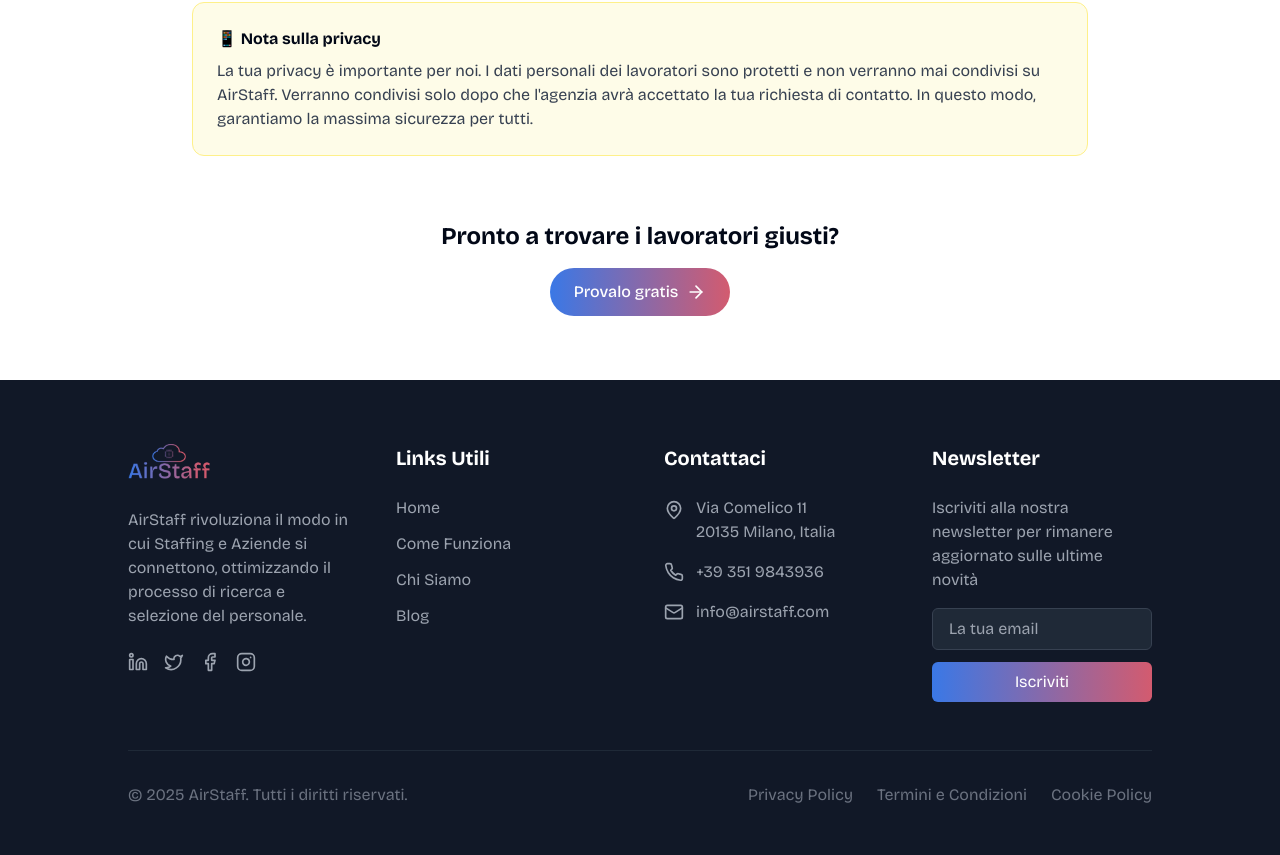
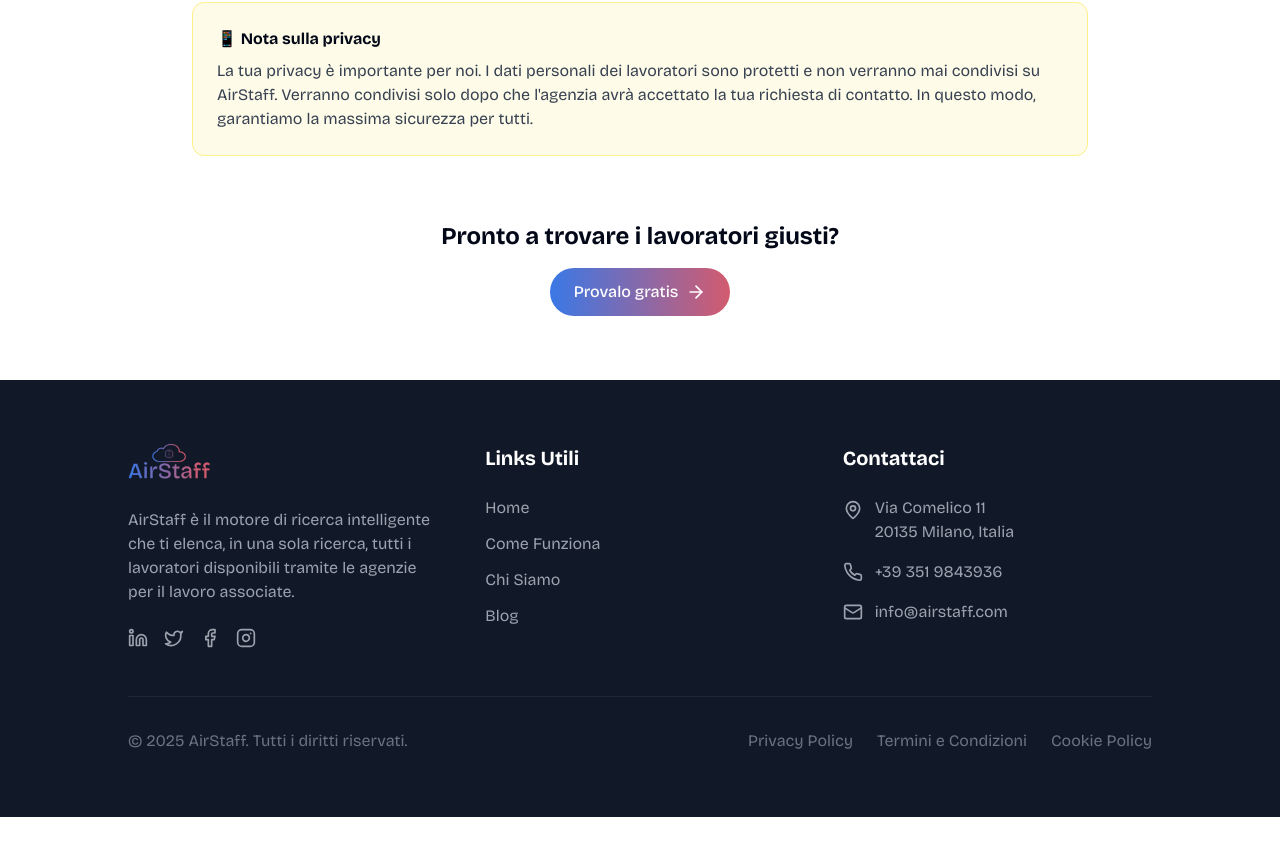
Before and after one commit to DanieleBenzi/airstaff-match-connect, a React (Vite) app: page /come-funziona in a window 1280 px wide. Shown: the part 1590-2445 px from the top of the page. After the commit the page ends 2407 px from the top, so only its background shows below. Built offline with nearby package versions, Linux system fonts and the light colour scheme.

Commit message:
Refactor: Update copy and remove newsletter
Update the copy in the footer and hero section.
Remove the newsletter section from the footer.

```diff
--- a/src/components/Footer.tsx
+++ b/src/components/Footer.tsx
@@ -8,12 +8,11 @@ const Footer: React.FC = () => {
   return (
     <footer className="bg-gray-900 text-white py-16 px-6 md:px-12 lg:px-24">
       <div className="container mx-auto">
-        <div className="grid grid-cols-1 md:grid-cols-2 lg:grid-cols-4 gap-12">
+        <div className="grid grid-cols-1 md:grid-cols-2 lg:grid-cols-3 gap-12">
           <div>
             <Logo className="mb-6" />
             <p className="text-gray-400 mb-6">
-              AirStaff rivoluziona il modo in cui Staffing e Aziende si connettono,
-              ottimizzando il processo di ricerca e selezione del personale.
+              AirStaff è il motore di ricerca intelligente che ti elenca, in una sola ricerca, tutti i lavoratori disponibili tramite le agenzie per il lavoro associate.
             </p>
             <div className="flex space-x-4">
               <a href="#" className="text-gray-400 hover:text-white transition-colors">
@@ -71,28 +70,6 @@ const Footer: React.FC = () => {
               </li>
             </ul>
           </div>
-
-          <div>
-            <h3 className="text-xl font-bold mb-6">Newsletter</h3>
-            <p className="text-gray-400 mb-4">
-              Iscriviti alla nostra newsletter per rimanere aggiornato sulle ultime novità
-            </p>
-            <form className="space-y-3">
-              <div>
-                <input
-                  type="email"
-                  placeholder="La tua email"
-                  className="w-full px-4 py-2 rounded-md bg-gray-800 border border-gray-700 text-white focus:outline-none focus:ring-2 focus:ring-airstaff-blue"
-                />
-              </div>
-              <button
-                type="submit"
-                className="w-full bg-gradient-cta text-white px-4 py-2 rounded-md hover:opacity-90 transition-opacity"
-              >
-                Iscriviti
-              </button>
-            </form>
-          </div>
         </div>
 
         <div className="border-t border-gray-800 mt-12 pt-8 text-center sm:text-left">
```
